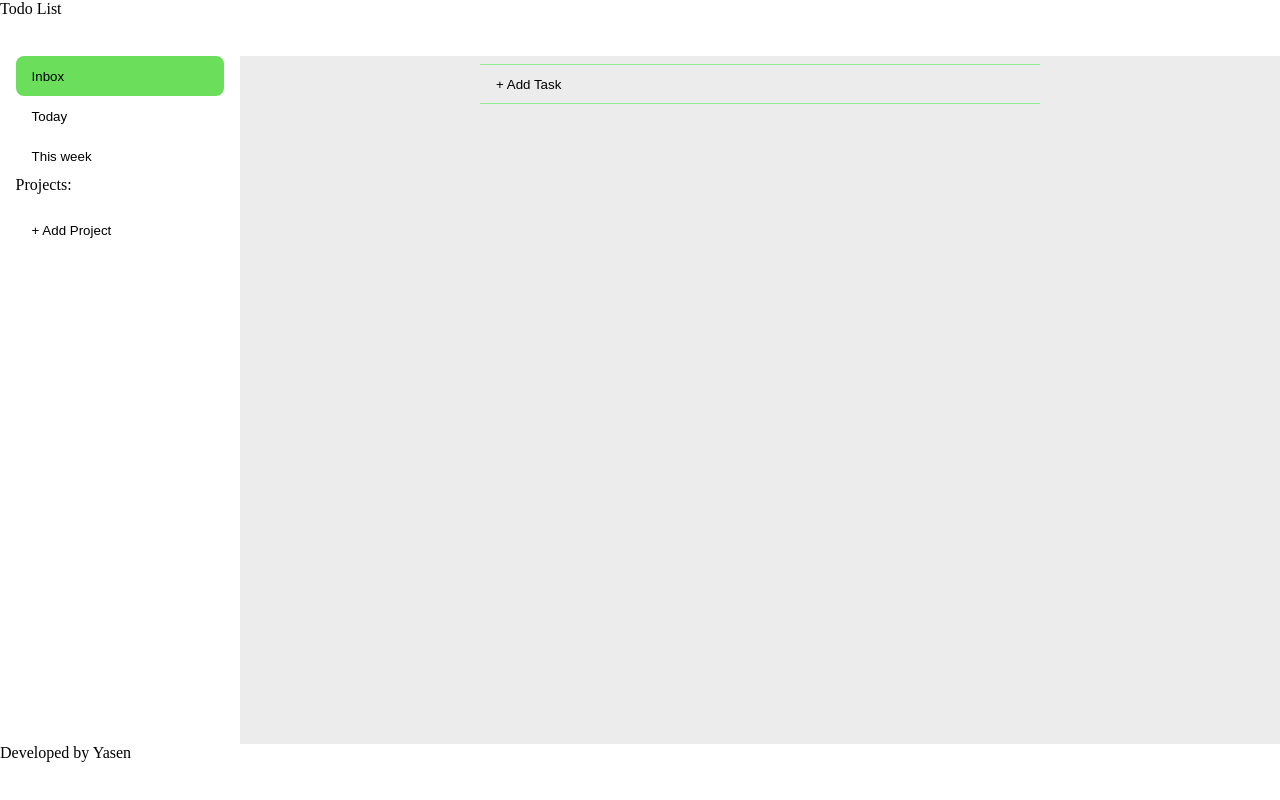
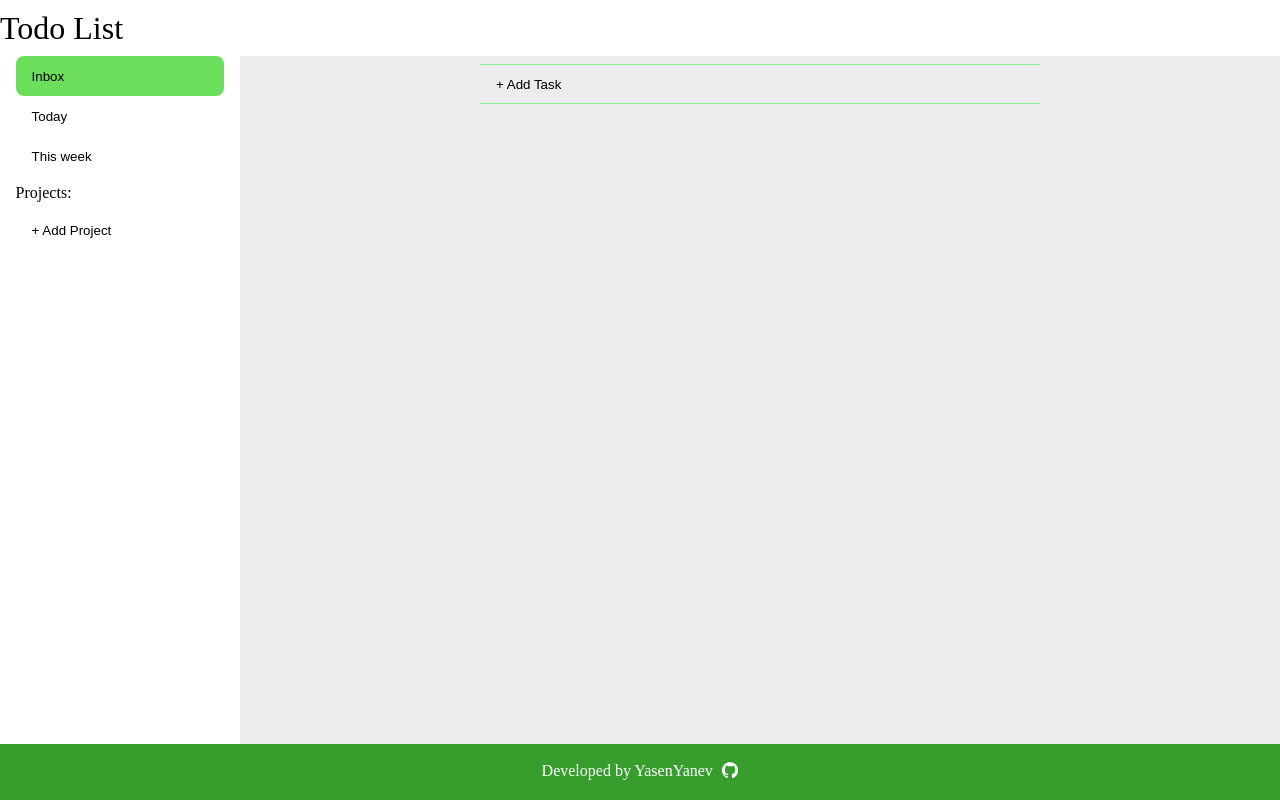
Before and after one commit to YasenYanev/todo-list, a plain HTML site: page index.html in a window 1280 px wide. Drawn offline with Linux system fonts and the light colour scheme.

Commit message:
Bug fixes and style changes

```diff
--- a/index.html
+++ b/index.html
@@ -10,7 +10,7 @@
 </head>
 <body>
   <header>
-    <div>Todo List</div>
+    <div class="header-logo">Todo List</div>
   </header>
   <main>
     <div class="nav-section">
@@ -49,7 +49,10 @@
     </div>
   </main>
   <footer>
-    <div>Developed by Yasen</div>
-  </footer>
+    <div class="footer-info">
+        <div class="footer-txt">Developed by YasenYanev</div>
+        <a href="https://github.com/YasenYanev"><img src="./icons\github-mark-white.png" class="gitLogo"></a>
+    </div>
+</footer>
 </body>
 </html>
--- a/styles.css
+++ b/styles.css
@@ -51,6 +51,28 @@ button:hover {
 button.active {
     background-color: var(--dark-green);
 }
+/* Header and Footer */
+header,
+footer {
+    display: flex;
+    align-items:center;
+}
+.header-logo {
+    font-size: 2rem;
+}
+footer {
+    background-color: rgb(55, 158, 46);
+    justify-content: center;
+}
+.footer-info {
+    display: grid;
+    color: #ffffff;
+    grid-template-columns: 11.3rem 1rem;
+}
+.gitLogo {
+    aspect-ratio: 1/1;
+    height: 1rem;
+}
 /* Nav section*/
 .nav-section {
     background-color: white;
@@ -93,7 +115,7 @@ nav {
     background-color: rgba(219, 218, 218, 0.2);
 }
 .projects-txt {
-    margin-bottom: 1rem;
+    margin: .5rem 0;
 }
 /* Forms */
 .add-task-form,
```
Also changed, not shown: bundle.js (+2 -2 lines), icons/github-mark-white.png (added).
